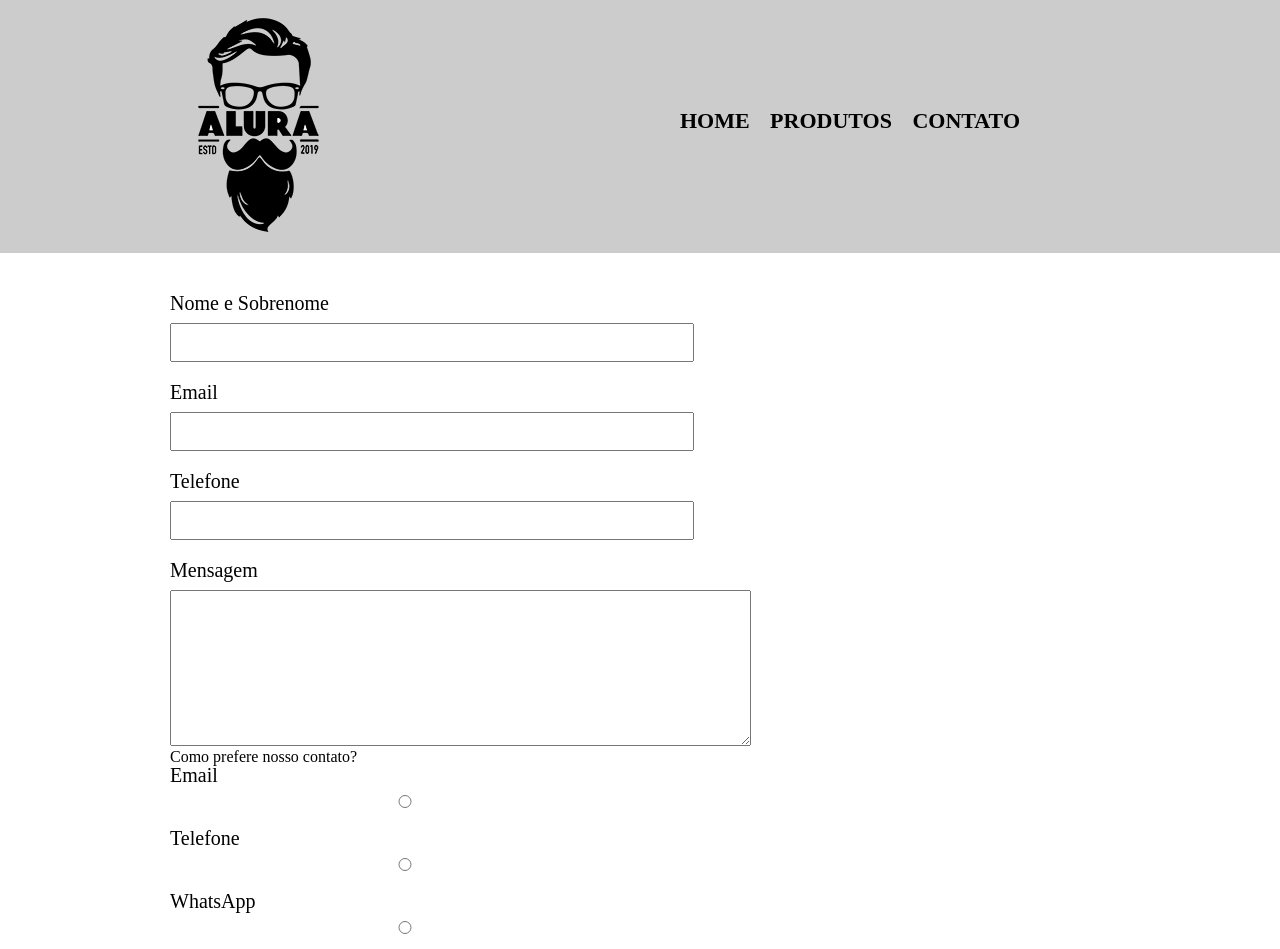
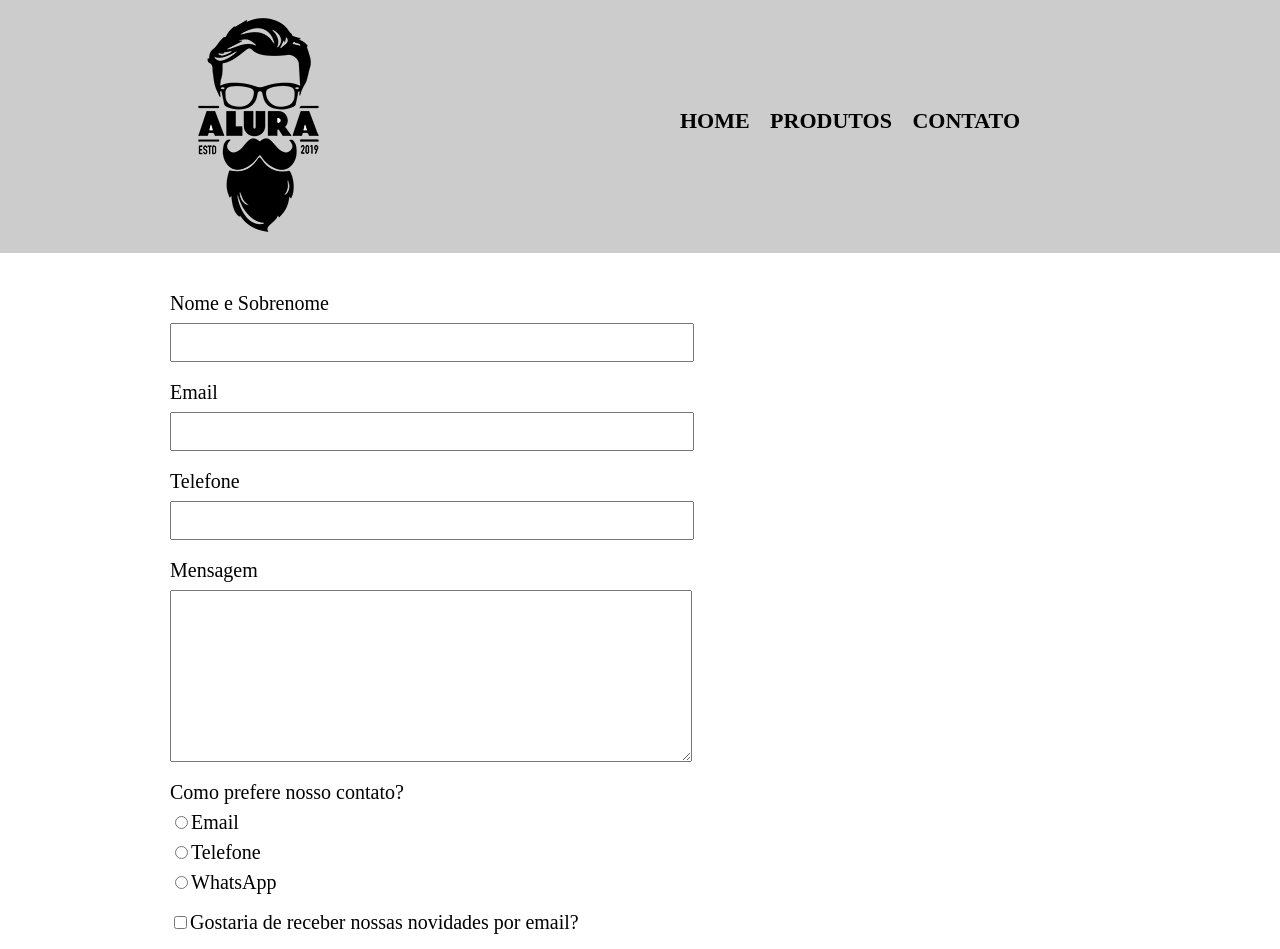
Before and after one commit to EsdrasSantosDV/BARBEARIA-ALURA, a plain HTML site: page contato.html in a window 1280 px wide. Shown: the top 949 px of the page. Drawn offline with Linux system fonts and the light colour scheme.

Commit message:
ORGANIZANDO O CSS

```diff
--- a/contato.css
+++ b/contato.css
@@ -48,19 +48,22 @@ form{
 
 }
 
-form label{
+form label,form p{
     display:block;
     font-size:20px;
     margin: 0 0 10px;
 }
 
-form input{
+.input-padrao{
     display:block;
     margin: 0 0 20px;
     padding:10px 25px;
     width: 50%;
 }
 
+.checkbox{
+    margin: 20px 0;
+}
 footer{
     text-align: center;
     background: url("bg.jpg");
--- a/contato.html
+++ b/contato.html
@@ -48,30 +48,28 @@
     <main>
         <form>
             <label for="nomesobrenome">Nome e Sobrenome</label>
-            <input type="text" id="nomesobrenome">
+            <input type="text" id="nomesobrenome" class="input-padrao">
 
             <label for="email">Email</label>
-            <input type="text" id="email">
+            <input type="text" id="email"class="input-padrao">
 
             <label for="telefone">Telefone</label>
-            <input type="telefone" id="telefone">
+            <input type="telefone" id="telefone"class="input-padrao">
 
             <label for="mensagem">Mensagem</label>
-            <textarea cols="70" rows="10"></textarea>
+            <textarea cols="70" rows="10"class="input-padrao"></textarea>
 
             <div>
                 <p>Como prefere nosso contato?</p>
-                <label for="radio-email">Email</label>
-                <input type="radio" name="contato" value="email" id="radio-email">
+                <label for="radio-email"><input type="radio" name="contato" value="email" id="radio-email">Email</label>
 
-                <label for="radio-telefone">Telefone</label>
-                <input type="radio" name="contato"value="telefone" id="radio-telefone">
+                <label for="radio-telefone"><input type="radio" name="contato"value="telefone" id="radio-telefone">Telefone</label>
 
-                <label for="radio-whatsapp">WhatsApp</label>
-                <input type="radio" name="contato" value="whatsapp" id="radio-whatsapp">
+                <label for="radio-whatsapp"> <input type="radio" name="contato" value="whatsapp" id="radio-whatsapp">WhatsApp</label>
+
             </div>
 
-            <label><input type="checkbox">Gostaria de receber nossas novidades por email?</label>
+            <label class="checkbox"><input type="checkbox">Gostaria de receber nossas novidades por email?</label>
 
             <input type="submit" value="Enviar Formulário">
 
```
